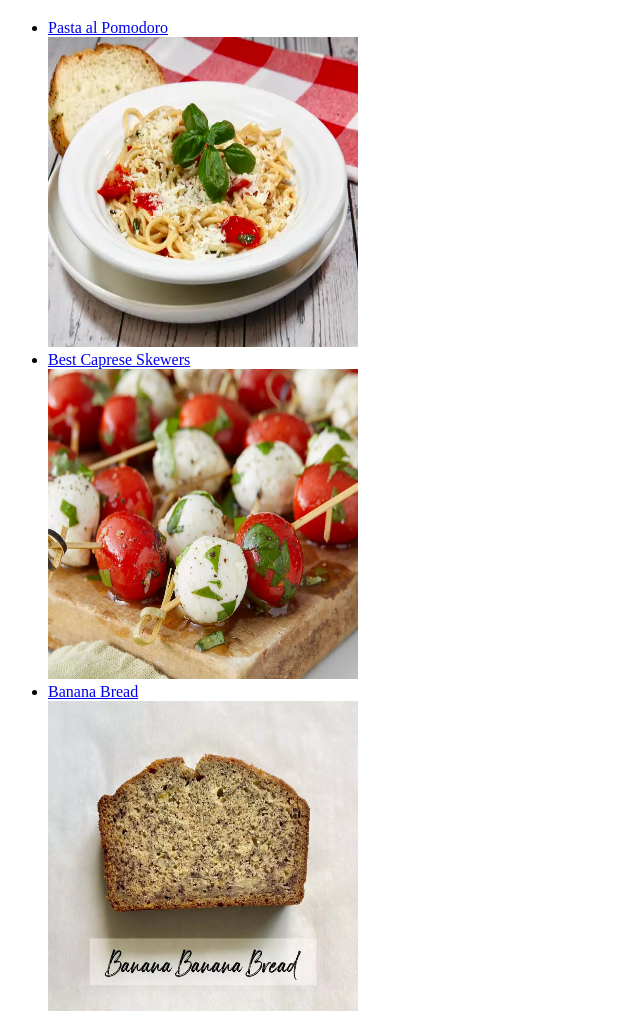
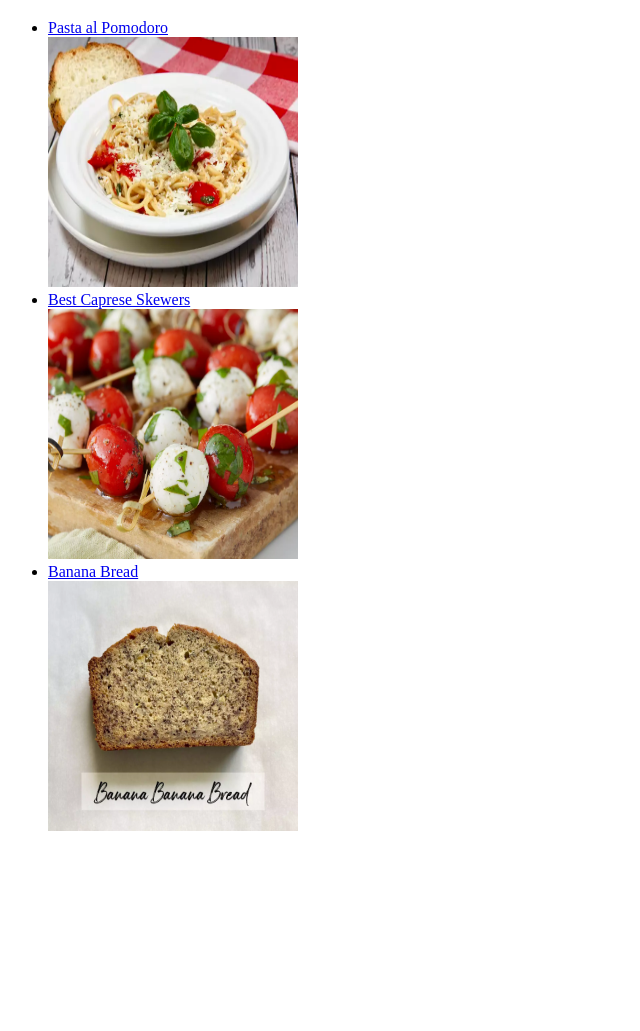
Before and after one commit to sherleysosa2189/odin-recipes, a plain HTML site: page index.html in a window 1280 px wide. Shown: the part 61-1092 px from the top of the page, without its empty margins (0-640 px from the left). After the commit the page ends 912 px from the top, so only its background shows below. Drawn offline with Linux system fonts and the light colour scheme.

Commit message:
Added a new commit message Leaning how to commit Learning the order of commit

```diff
--- a/index.html
+++ b/index.html
@@ -10,11 +10,11 @@
     <h1>Odin Recipes</h1>
     <ul>
         <li><a href="./recipes/food/pastaalpomodoro.html" target="_blank" rel="noopener noreferrer">Pasta al Pomodoro</a></li>
-        <img src="./images/pastaalpomodoro.jpg" alt="Picture of a pasta al Pomodoro" height="310" width="310"></li>
+        <img src="./images/pastaalpomodoro.jpg" alt="Picture of a pasta al Pomodoro" height="250" width="250"></li>
         <li><a href="./recipes/food/caprese_skewers.html" target="_blank" rel="noopener noreferrer">Best Caprese Skewers</a></li>
-        <img src="./images/capreseskewers.jpg" alt="Picture of caprese skewers" height="310" width="310"></li>
+        <img src="./images/capreseskewers.jpg" alt="Picture of caprese skewers" height="250" width="250"></li>
         <li><a href="./recipes/food/banana_bread.html" target="_blank" rel="noopener noreferrer">Banana Bread</a></li>
-        <img src="./images/bananabread.jpg" alt="Picutre of banana bread" height="310" width="310"></li>
+        <img src="./images/bananabread.jpg" alt="Picutre of banana bread" height="250" width="250"></li>
     </ul>
 </body>
 
```
